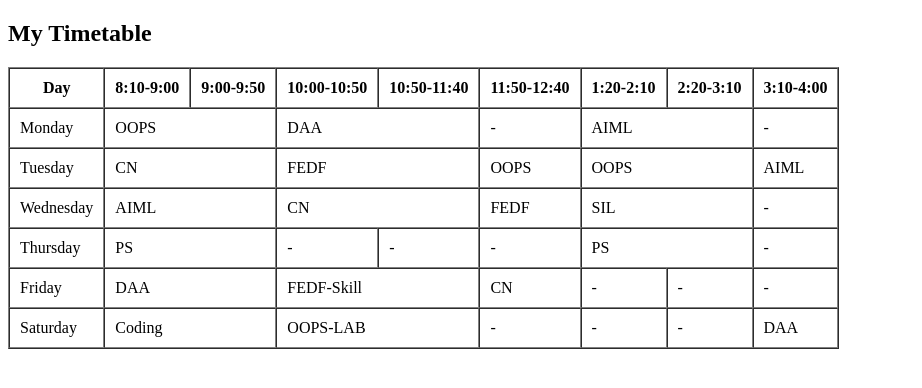
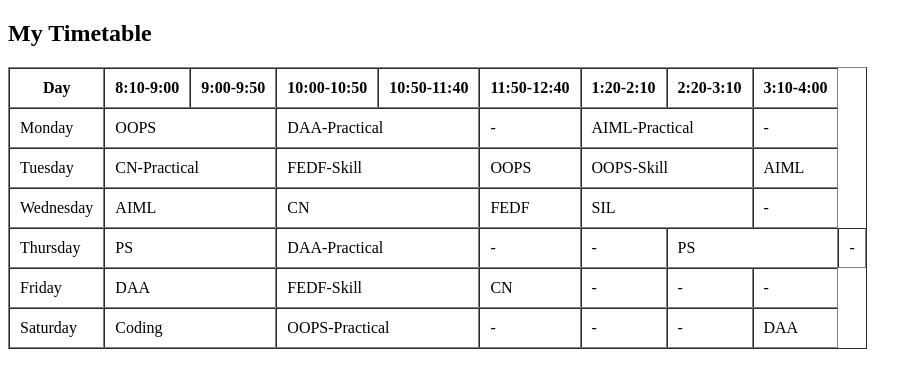
Before and after one commit to pranith2006-boop/Front-End, a plain HTML site: page timetable.html in a window 1280 px wide. Shown: the whole page, without its empty margins (0-922 px from the left). Drawn offline with Linux system fonts and the light colour scheme.

Commit message:
timetable.html

```diff
--- a/timetable.html
+++ b/timetable.html
@@ -20,17 +20,17 @@
         <tr>
             <td>Monday</td>
             <td colspan="2">OOPS</td>
-            <td colspan="2">DAA</td>
+            <td colspan="2">DAA-Practical</td>
             <td>-</td>
-            <td colspan="2">AIML</td>
+            <td colspan="2">AIML-Practical</td>
             <td>-</td>
         </tr>
         <tr>
             <td>Tuesday</td>
-            <td colspan="2">CN</td>
-            <td colspan="2">FEDF</td>
+            <td colspan="2">CN-Practical</td>
+            <td colspan="2">FEDF-Skill</td>
             <td>OOPS</td>
-            <td colspan="2">OOPS</td>
+            <td colspan="2">OOPS-Skill</td>
             <td>AIML</td>
         </tr>
         <tr>
@@ -44,7 +44,7 @@
         <tr>
             <td>Thursday</td>
             <td colspan="2">PS</td>
-            <td>-</td>
+            <td colspan="2">DAA-Practical</td>
             <td>-</td>
             <td>-</td>
             <td colspan="2">PS</td>
@@ -62,7 +62,7 @@
         <tr>
             <td>Saturday</td>
             <td colspan="2">Coding</td>
-            <td colspan="2">OOPS-LAB</td>
+            <td colspan="2">OOPS-Practical</td>
             <td>-</td>
             <td>-</td>
             <td>-</td>
```
